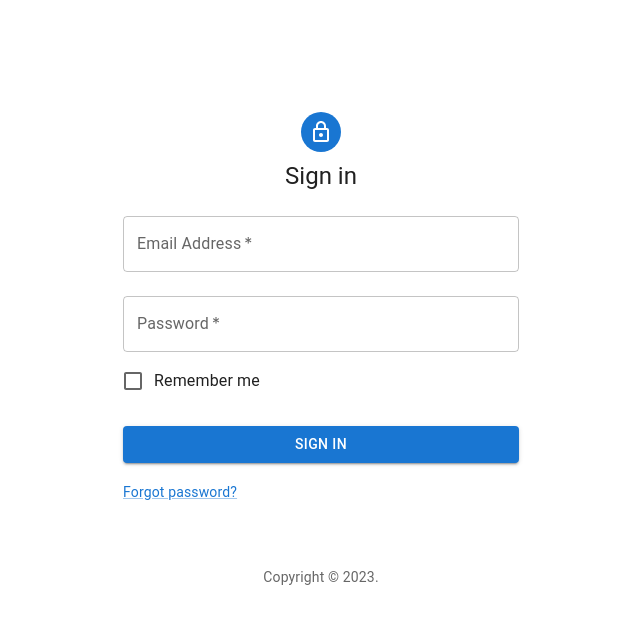
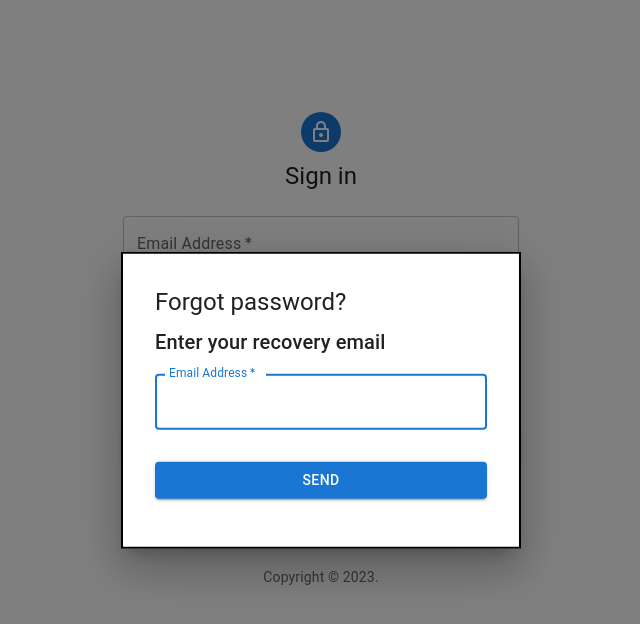
Before and after one commit to IagoAparecido/blog, a React (Vite) app: page /login in a window 1280 px wide. Both pictures are taken after a click on the link "Forgot password?". Shown: the top 624 px of the page, without its empty margins (319-959 px from the left). Built offline with nearby package versions, Linux system fonts and the light colour scheme; no server answers.

Commit message:
adicionado modal de esqueci a senha

```diff
--- a/src/pages/Login/index.tsx
+++ b/src/pages/Login/index.tsx
@@ -1,7 +1,7 @@
 import { useState } from "react";
 import { signIn } from "../../firebase";
 
-import { getAuth } from "firebase/auth";
+import { getAuth, sendPasswordResetEmail } from "firebase/auth";
 
 import React, { useEffect } from "react";
 import Avatar from "@mui/material/Avatar";
@@ -18,6 +18,19 @@ import Typography from "@mui/material/Typography";
 import Container from "@mui/material/Container";
 import { createTheme, ThemeProvider } from "@mui/material/styles";
 import { Navigate } from "react-router-dom";
+import Modal from "@mui/material/Modal";
+
+const style = {
+  position: "absolute",
+  top: "50%",
+  left: "50%",
+  transform: "translate(-50%, -50%)",
+  width: 400,
+  bgcolor: "background.paper",
+  border: "2px solid #000",
+  boxShadow: 24,
+  p: 4,
+};
 
 function Copyright(props: any) {
   return (
@@ -41,10 +54,14 @@ const Login = () => {
   const [email, setEmail] = useState("");
   const [password, setPassword] = useState("");
   const [isLoggedIn, setIsLoggedIn] = useState(false);
+  const [emailReset, setEmailReset] = useState("");
 
+  const [open, setOpen] = React.useState(false);
+  const handleOpen = () => setOpen(true);
+  const handleClose = () => setOpen(false);
+
+  const auth = getAuth();
   useEffect(() => {
-    const auth = getAuth();
-
     const logged = auth.onAuthStateChanged((user: any) => {
       if (user) {
         setIsLoggedIn(true);
@@ -63,6 +80,26 @@ const Login = () => {
   if (isLoggedIn) {
     return <Navigate to="/" />;
   }
+
+  const resetPassword = async (email: string) => {
+    try {
+      await sendPasswordResetEmail(auth, email);
+      console.log("E-mail de redefinição de senha enviado!");
+    } catch (error) {
+      console.log(error);
+    }
+  };
+
+  const handleChange = (event: React.ChangeEvent<HTMLInputElement>) => {
+    setEmailReset(event.target.value);
+  };
+
+  const handleSubmitResetPassword = (
+    event: React.FormEvent<HTMLFormElement>
+  ) => {
+    event.preventDefault();
+    resetPassword(email);
+  };
 
   return (
     <ThemeProvider theme={theme}>
@@ -126,12 +163,59 @@ const Login = () => {
             </Button>
             <Grid container>
               <Grid item xs>
-                <Link href="#" variant="body2">
+                <Link
+                  onClick={handleOpen}
+                  style={{ cursor: "pointer" }}
+                  variant="body2"
+                >
                   Forgot password?
                 </Link>
               </Grid>
             </Grid>
           </Box>
+
+          <Modal
+            open={open}
+            onClose={handleClose}
+            aria-labelledby="modal-modal-title"
+            aria-describedby="modal-modal-description"
+          >
+            <Box sx={style}>
+              <Typography id="modal-modal-title" variant="h5" component="h2">
+                Forgot password?
+              </Typography>
+              <Box
+                component="form"
+                onSubmit={handleSubmitResetPassword}
+                noValidate
+                sx={{ mt: 1 }}
+              >
+                <Typography id="modal-modal-title" variant="h6" component="h2">
+                  Enter your recovery email
+                </Typography>
+                <TextField
+                  margin="normal"
+                  required
+                  fullWidth
+                  id="email"
+                  label="Email Address"
+                  name="email"
+                  autoComplete="email"
+                  autoFocus
+                  value={emailReset}
+                  onChange={handleChange}
+                />
+                <Button
+                  type="submit"
+                  fullWidth
+                  variant="contained"
+                  sx={{ mt: 3, mb: 2 }}
+                >
+                  Send
+                </Button>
+              </Box>
+            </Box>
+          </Modal>
         </Box>
         <Copyright sx={{ mt: 8, mb: 4 }} />
       </Container>
```
